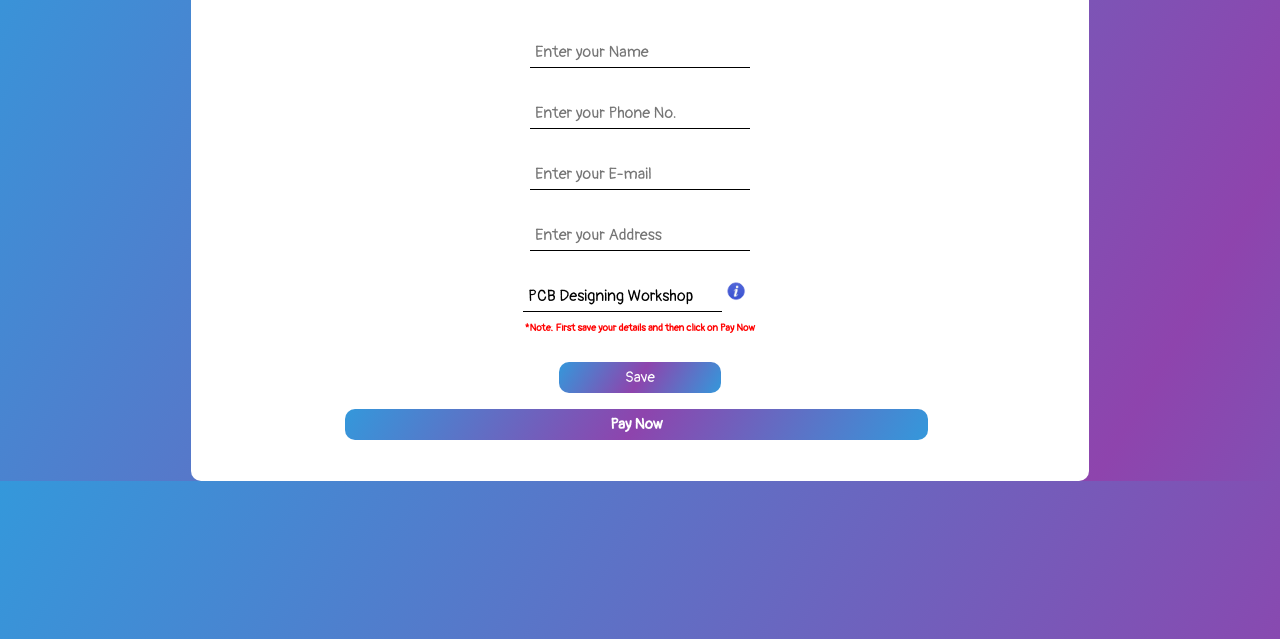
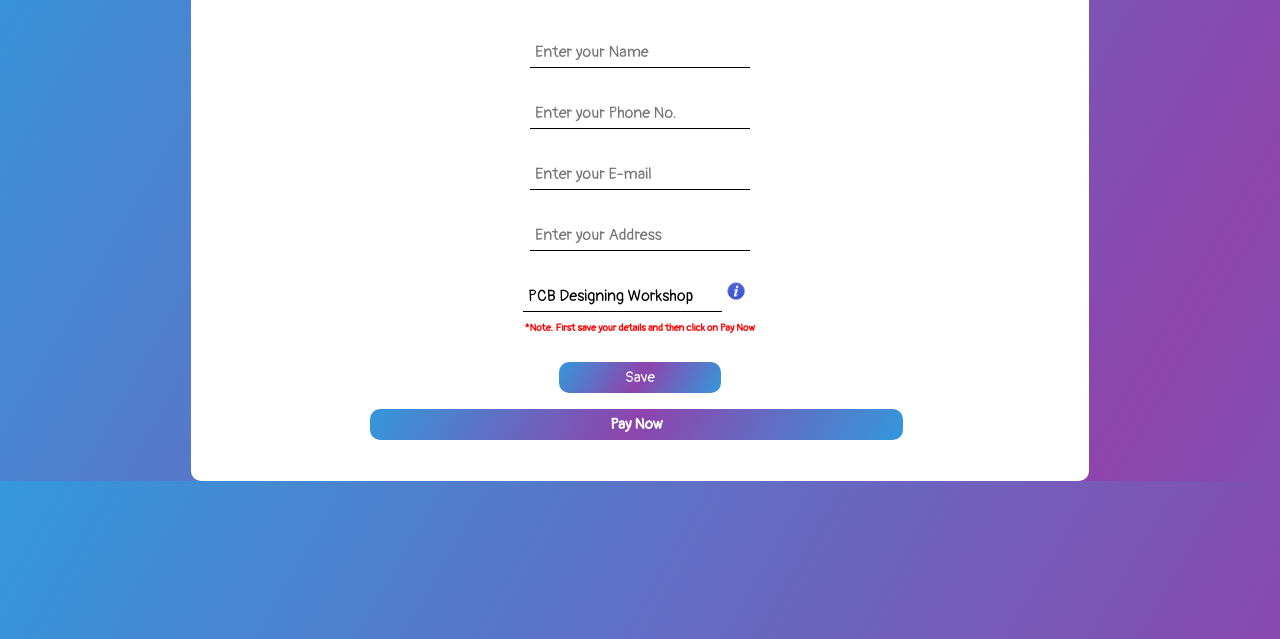
Before and after one commit to skilleureka/register-now, a plain HTML site: page index.html in a window 1280 px wide. Shown: the part 161-800 px from the top of the page. Drawn offline with Linux system fonts and the light colour scheme.

Commit message:
Update index.css

```diff
--- a/index.css
+++ b/index.css
@@ -68,7 +68,7 @@ cursor: pointer;
 margin: 8px;
 margin-right: 15px;
 padding: 6px;
-width: 70%;
+width: 64%;
 background: linear-gradient(120deg, #3498db, #8e44ad, #3498db);
 transition: .5s;
 outline: none;
```
